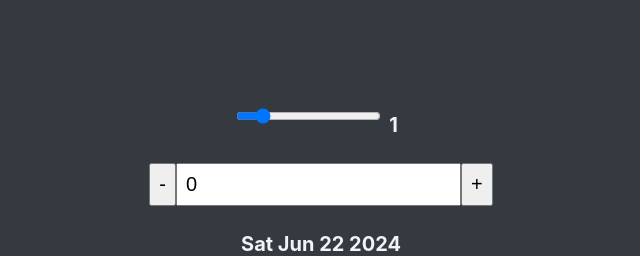
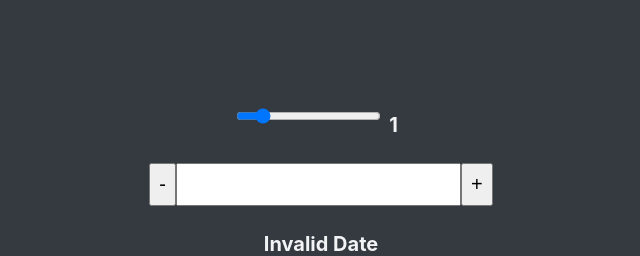
Before and after one commit to akutnino/react.js-main-secondary, a React (Create React App) app in the folder 10-react-quiz/starter/react-quiz/: page / in a window 1280 px wide. Shown: the top 256 px of the page, without its empty margins (319-959 px from the left). Built offline with nearby package versions, Linux system fonts and the light colour scheme.

Commit message:
introduction to the useReducer hook

```diff
--- a/10-react-quiz/starter/react-quiz/src/DateCounter.js
+++ b/10-react-quiz/starter/react-quiz/src/DateCounter.js
@@ -1,7 +1,10 @@
-import { useState } from 'react';
+import { useReducer, useState } from 'react';
+
+const reducerFunc = (appState, action) => {};
 
 export default function DateCounter(props) {
-	const [inputCount, setInputCount] = useState(0);
+	// const [inputCount, setInputCount] = useState(0);
+	const [inputCount, setInputCount] = useReducer(reducerFunc(0));
 	const [inputStep, setInputStep] = useState(1);
 
 	// This mutates the date object.
```
